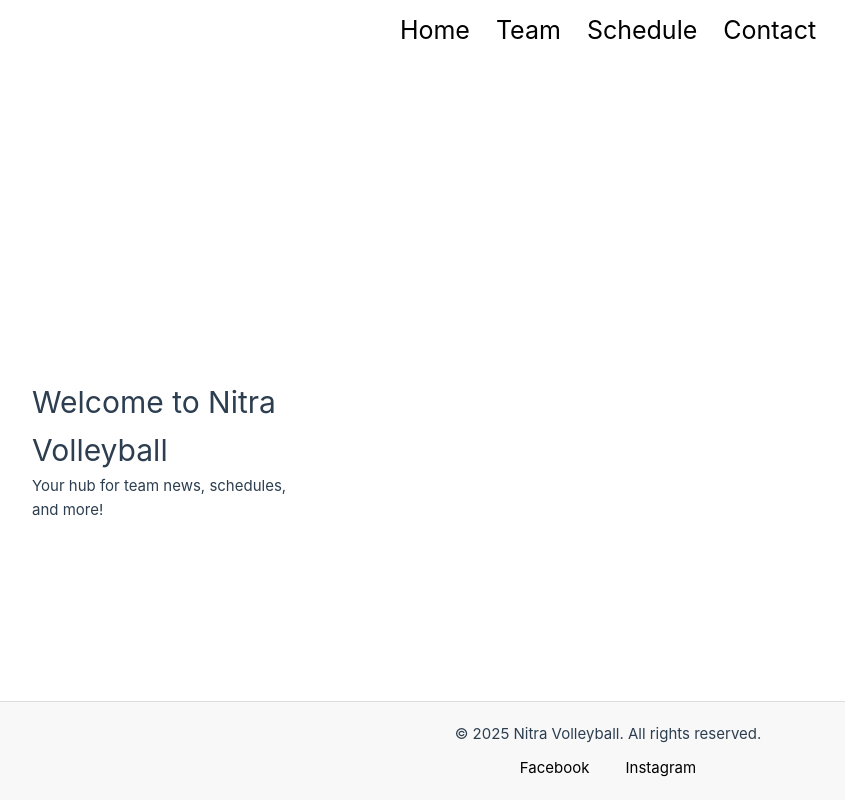
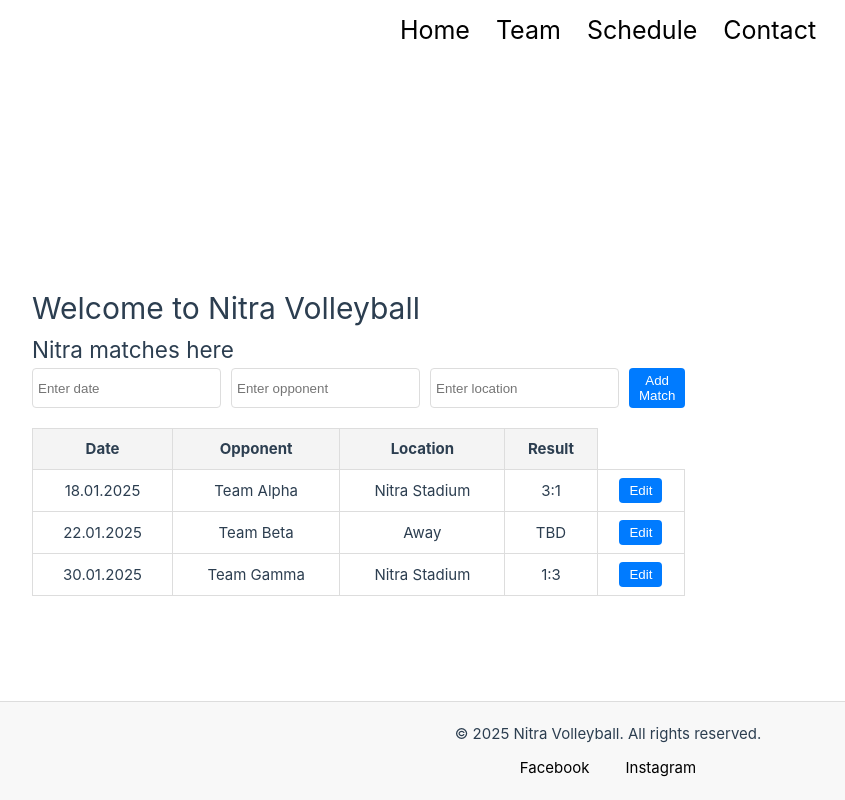
Before and after one commit to NikitaChemeris/Nitra-Voleyball, a Vue app: page / in a window 1280 px wide. Shown: the whole page, without its empty margins (32-877 px from the left). Built offline with nearby package versions, Linux system fonts and the light colour scheme; the HTML template or start-up script is replaced by a standard one.

Commit message:
Development Match Table on Home page

```diff
--- /dev/null
+++ b/src/components/MatchTable.vue
@@ -0,0 +1,91 @@
+<script>
+export default {
+    props: {
+        matches: {
+            type: Array,
+            required: true,
+        },
+    },
+    methods: {
+        editResult(match) {
+            match.isEditing = !match.isEditing;
+            if (!match.isEditing) {
+                this.$emit("update-matches", this.matches);
+            }
+        },
+        saveResult(match) {
+            match.isEditing = false;
+            this.$emit("update-matches", this.matches);
+        },
+    },
+};
+</script>
+
+<template>
+    <table class="match-table">
+        <thead>
+            <tr>
+                <th>Date</th>
+                <th>Opponent</th>
+                <th>Location</th>
+                <th>Result</th>
+            </tr>
+        </thead>
+        <tbody>
+            <tr v-for="match in matches" :key="match.id">
+                <td> {{ match.date }} </td>
+                <td> {{ match.opponent }} </td>
+                <td> {{ match.location }} </td>
+                <td>
+                    <span v-if="!match.isEditing"> {{ match.result || "TBD" }}</span>
+                    <input v-else v-model="match.result" @keyup.enter="saveResult(match)" placeholder="Enter result" />
+                </td>
+                <td>
+                    <button @click="editResult(match)">
+                        {{ match.isEditing ? "Save" : "Edit" }}
+                    </button>
+                </td>
+            </tr>
+        </tbody>
+    </table>
+</template>
+
+<style scoped>
+.match-table {
+    width: 100%;
+    border-collapse: collapse;
+    margin: 20px 0;
+}
+
+.match-table th,
+.match-table td {
+    border: 1px solid #ddd;
+    padding: 8px;
+    text-align: center;
+}
+
+.match-table th {
+    background-color: #f4f4f4;
+    font-weight: bold;
+}
+
+.match-table input {
+    width: 80px;
+    padding: 5px;
+    border: 1px solid #ddd;
+    border-radius: 4px;
+}
+
+button {
+    padding: 5px 10px;
+    background-color: #007bff;
+    color: white;
+    border: none;
+    border-radius: 4px;
+    cursor: pointer;
+}
+
+button:hover {
+    background-color: #0056b3;
+}
+</style>
--- a/src/components/PlayerCards.vue
+++ b/src/components/PlayerCards.vue
@@ -1,13 +1,3 @@
-<template>
-    <ul class="player-list">
-        <li v-for="player in players" :key="player.id">
-            <img :src="player.image" :alt="player.name" />
-            <h3>{{ player.name }}</h3>
-            <p>{{ player.position }}</p>
-        </li>
-    </ul>
-</template>
-
 <script>
 export default {
     props: {
@@ -18,6 +8,16 @@ export default {
     },
 };
 </script>
+
+<template>
+    <ul class="player-list">
+        <li v-for="player in players" :key="player.id">
+            <img :src="player.image" :alt="player.name" />
+            <h3>{{ player.name }}</h3>
+            <p>{{ player.position }}</p>
+        </li>
+    </ul>
+</template>
 
 <style scoped>
 ul.player-list {
--- a/src/views/Home.vue
+++ b/src/views/Home.vue
@@ -1,12 +1,75 @@
+<script>
+import MatchTable from '../components/MatchTable.vue'
+
+export default {
+    components: { MatchTable },
+    data() {
+        return {
+            matches: [
+                { id: 1, date: "18.01.2025", opponent: "Team Alpha", location: "Nitra Stadium", result: "3:1", isEditing: false },
+                { id: 2, date: "22.01.2025", opponent: "Team Beta", location: "Away", result: "", isEditing: false },
+                { id: 3, date: "30.01.2025", opponent: "Team Gamma", location: "Nitra Stadium", result: "1:3", isEditing: false },
+            ],
+            newMatch: {
+                date: "",
+                opponent: "",
+                location: "",
+                result: "",
+            },
+        };
+    },
+    methods: {
+        addMatch() {
+            const newMatch = { ...this.newMatch, id: Date.now(), result: "", isEditing: false };
+            this.matches.push(newMatch);
+            this.newMatch = { date: "", opponent: "", location: "", result: "" };
+        },
+        updateMatches(updatedMatches) {
+            this.matches = updatedMatches;
+        },
+    },
+};
+</script>
+
 <template>
     <div class="content">
         <h1>Welcome to Nitra Volleyball</h1>
-        <p>Your hub for team news, schedules, and more!</p>
+        <h2>Nitra matches here</h2>
+
+        <form @submit.prevent="addMatch" class="add-match-form">
+            <input v-model="newMatch.date" placeholder="Enter date" required />
+            <input v-model="newMatch.opponent" placeholder="Enter opponent" required />
+            <input v-model="newMatch.location" placeholder="Enter location" required />
+            <button type="submit">Add Match</button>
+        </form>
+
+        <MatchTable :matches="matches" @update-matches="updateMatches" />
     </div>
 </template>
 
-<style>
-.content {
-    margin-top: 100px;
+<style scoped>
+.add-match-form {
+    margin-bottom: 20px;
+    display: flex;
+    gap: 10px;
+}
+
+.add-match-form input {
+    padding: 5px;
+    border: 1px solid #ddd;
+    border-radius: 4px;
+}
+
+.add-match-form button {
+    padding: 5px 10px;
+    background-color: #007bff;
+    color: white;
+    border: none;
+    border-radius: 4px;
+    cursor: pointer;
+}
+
+.add-match-form button:hover {
+    background-color: #0056b3;
 }
 </style>
--- a/src/views/Schedule.vue
+++ /dev/null
@@ -1,11 +0,0 @@
-<template>
-    <div class="content">
-        <h1>Schedule page</h1>
-    </div>
-</template>
-
-<style>
-.content {
-    margin-top: 100px;
-}
-</style>
--- a/src/views/Team.vue
+++ b/src/views/Team.vue
@@ -1,10 +1,3 @@
-<template>
-    <div class="team-page">
-        <h1>Meet the Team</h1>
-        <PlayerCards :players="players" />
-    </div>
-</template>
-
 <script>
 import PlayerCards from "../components/PlayerCards.vue";
 import playersData from "@/assets/nitra_volleyball_players.json";
@@ -18,6 +11,13 @@ export default {
     },
 };
 </script>
+
+<template>
+    <div class="team-page">
+        <h1>Meet the Team</h1>
+        <PlayerCards :players="players" />
+    </div>
+</template>
 
 <style scoped>
 .team-page {
```
Also changed, not shown: src/components/Validation.vue (added).
